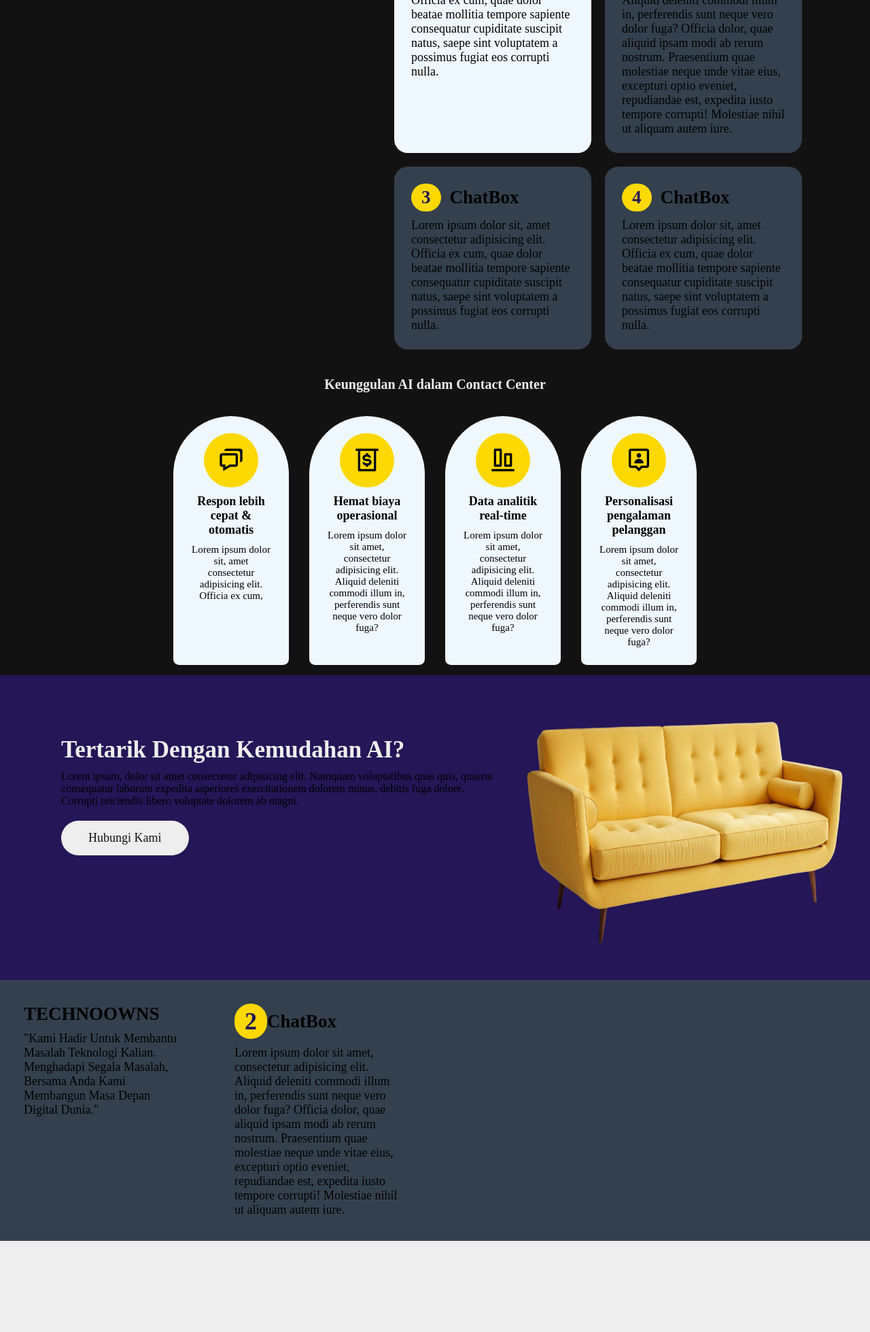
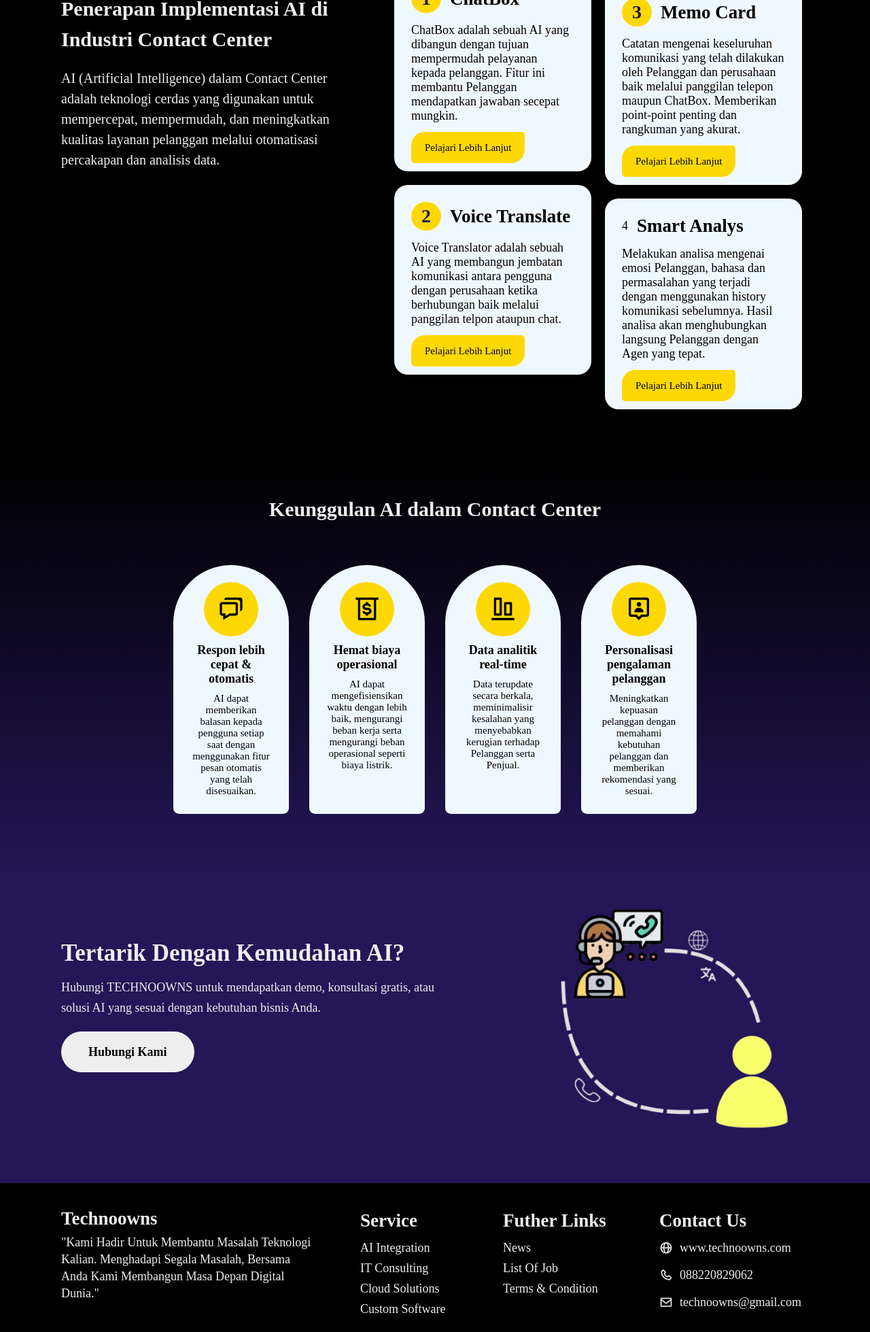
Before and after one commit to Reyzasan/TECHNOOWN_LandingPage, a plain HTML site: page landingspace.html in a window 1280 px wide. Shown: the part 841-2800 px from the top of the page at 68% size. Before the commit the page ends 2666 px from the top, so only its background shows below. Drawn offline with nearby package versions, Linux system fonts and the light colour scheme.

Commit message:
landingpage2

```diff
--- a/landingspace.css
+++ b/landingspace.css
@@ -3,7 +3,7 @@
   --primary: rgb(36, 22, 87);
   --primary2: #e7edf3;
   --add: rgb(253, 216, 3);
-  --text: rgb(19, 18, 18);
+  --text: rgb(0, 0, 0);
   --bases: rgba(199, 199, 198, 0.623);
   --no_color: rgba(255, 255, 255, 0);
 }
@@ -105,7 +105,7 @@ ul li i {
 
 .home .description {
   float: right;
-  margin: 80px 0 80px 0;
+  margin: 70px 0 70px 80px;
 }
 
 .description h1 {
@@ -115,6 +115,12 @@ ul li i {
   width: 40rem;
 }
 
+.description P {
+  color: var(--base);
+  font-size: 18px;
+  margin: 5px 70px 0 0;
+  line-height: 30px;
+}
 .button {
   display: flex;
   margin: 20px 0 0 0;
@@ -137,35 +143,13 @@ ul li i {
 .button .shop a {
   color: var(--text);
   font-size: 18px;
+  font-weight: bold;
 }
 
 .button .explore a {
-  color: var(--primary);
-  font-size: 18px;
-}
-
-.button .shop:hover {
-  padding: 15px 40px;
-  margin: 0 12px 0 0;
-  background-color: var(--add);
-  border-radius: 50px;
-}
-
-.button .explore:hover {
-  padding: 15px 40px;
-  margin: 0 12px 0 0;
-  background-color: var(--base);
-  border-radius: 50px;
-}
-
-.button .shop:hover a {
-  color: var(--primary);
-  font-size: 18px;
-}
-
-.button .explore:hover a {
   color: var(--text);
   font-size: 18px;
+  font-weight: bold;
 }
 
 .aboutai {
@@ -181,19 +165,34 @@ ul li i {
   margin: auto;
 }
 
-.about h3 {
-  text-align: center;
+.header{
+    margin: 8rem 0;
+}
+
+.header h1 {
+  text-align: start;
   color: var(--base);
-  margin: 20px 0;
   width: 100%;
-  font-size: 20px;
+  font-size: 30px;
+  line-height: 45px;
+}
+
+.header p{
+    color: var(--base);
+    margin: 20px 40px 0 0;
+    font-size: 20px;
+    line-height: 30px;
 }
 
 .content {
   display: flex;
   width: 100%;
-  /* justify-content: center; */
   margin: 10px 0;
+}
+
+.Implementasi {
+  margin: 70px 0;
+  display: flex;
 }
 
 .content img {
@@ -201,9 +200,8 @@ ul li i {
   height: 20rem;
 }
 
-.konten1,
 .konten2 {
-  display: flex;
+  margin-top: 20px;
 }
 
 .chatbox,
@@ -211,24 +209,45 @@ ul li i {
 .stock,
 .note {
   width: 240px;
-  margin: 10px;
+  margin: 20px 10px 0 10px;
   background-color: aliceblue;
   padding: 25px;
   font-size: 18px;
   border-radius: 20px;
 }
+.chatbox p,
+.voice p,
+.stock p,
+.note p{
+  margin-top: 15px;
+}
 
-.title {
+.chatboxdetail {
+  margin: 25px 12px 0 0;
+}
+
+.chatboxdetail a {
+  padding: 15px 20px;
+  /* margin: 10px 12px 0 0; */
+  background-color: var(--add);
+  border-radius: 20px 5px 20px 5px;
+  font-size: 15px;
+  margin-top: 90px;
+  color: var(--text);
+}
+
+.title{
   display: flex;
   margin-bottom: 10px;
   align-items: center;
 }
 
-.title h1 {
+.title h3 {
   padding: 5px 15px;
   background-color: var(--add);
   color: var(--primary);
   border-radius: 50px;
+  font-size: 28px;
 }
 
 .title h2 {
@@ -237,23 +256,23 @@ ul li i {
 
 .benefitai {
   width: 100%;
-  background-color: var(--text);
+  background: linear-gradient(to top, var(--primary), var(--text));
   display: flex;
 }
 
 .benerfit {
   width: 1100px;
-  background-color: var(--text);
+  background-color: var(--no_color);
   position: relative;
   margin: auto;
 }
 
-.benerfit h3 {
+.benerfit h1 {
   text-align: center;
   color: var(--base);
-  margin: 20px 0;
+  margin: 50px 0;
   width: 100%;
-  font-size: 20px;
+  font-size: 30px;
   display: block;
 }
 
@@ -261,6 +280,7 @@ ul li i {
   display: flex;
   justify-content: center;
   width: 100%;
+  margin-bottom: 80px;
 }
 
 .konten3 {
@@ -312,15 +332,20 @@ ul li i {
 .promotionai {
   width: 100%;
   background-color: var(--primary);
+  /* background: linear-gradient(to top, rgb(103, 103, 180), var(--primary)); */
   display: flex;
 }
 
 .promotion {
   width: 1100px;
   display: flex;
-  background-color: var(--primary);
+  background-color: var(--no_color);
   position: relative;
   margin: auto;
+}
+
+.promotion h1 {
+  font-size: 30px;
 }
 
 .promotion img {
@@ -356,37 +381,85 @@ ul li i {
 .button .contact a {
   color: var(--text);
   font-size: 18px;
+  font-weight: bold;
 }
 
-.button .contact:hover {
-  padding: 15px 40px;
-  margin: 0 12px 0 0;
-  background-color: var(--add);
-  border-radius: 50px;
+footer {
+  background-color: var(--text);
+  width: 100%;
+  display: flex;
 }
 
-footer{
-    background-color: #34404d;
-    width: 100%;
-    display: flex;
+.konten4 {
+  display: flex;
+  margin: 5px 55px 20px;
 }
 
-.konten4{
-    display: flex;
-}
-
-.company,
-.voice,
-.stock,
-.note {
-  width: 240px;
+.company {
+  width: 370px;
   margin: 10px;
-  background-color: #34404d;
+  background-color: var(--text);
   padding: 25px;
   font-size: 18px;
   border-radius: 20px;
+  line-height: 25px;
+  color: var(--base);
+}
+
+.service {
+  width: 140px;
+  margin: 10px;
+  background-color: var(--text);
+  padding: 25px;
+  font-size: 18px;
+  border-radius: 20px;
+  line-height: 30px;
+  color: var(--base);
+}
+
+.product {
+  width: 160px;
+  margin: 10px;
+  background-color: var(--text);
+  padding: 25px;
+  font-size: 18px;
+  border-radius: 20px;
+  line-height: 30px;
+  color: var(--base);
+}
+
+.contactcompany {
+  width: 220px;
+  margin: 10px;
+  background-color: var(--text);
+  padding: 25px;
+  font-size: 18px;
+  border-radius: 20px;
+  line-height: 30px;
+  color: var(--base);
 }
 
 .konten4 .title h2 {
-    margin: 0;
+  margin: 0;
 }
+
+.web,
+.phone,
+.email {
+  display: block;
+  display: flex;
+  align-items: center;
+  margin-top: 10px;
+}
+.web a,
+.phone a,
+.email a {
+  text-decoration: none;
+  color: var(--base);
+  margin-left: 10px;
+}
+.web i,
+.phone i,
+.email i {
+  font-size: 20px;
+}
--- a/landingspace.html
+++ b/landingspace.html
@@ -13,7 +13,7 @@
   <body>
     <nav>
       <div class="wrapper">
-        <div class="logo">TECHNOOWNS</div>
+        <div class="logo">Technoowns</div>
         <div class="link">
           <ul>
             <li id="Home"><a href="#home">Home</a></li>
@@ -31,13 +31,16 @@
     </nav>
     <div class="wrappers">
       <section id="home" class="home">
-        <img src="sofa.png" alt="furniture" />
+        <img src="desain1.png" alt="furniture" />
         <div class="description">
           <h1>AI DAN IMPLEMENTASI AI DI INDUSTRI CONTACT CENTER</h1>
-          <!-- <p>Lorem ipsum, dolor sit amet consectetur adipisicing elit. Numquam voluptatibus quas quis, quaerat consequatur laborum expedita asperiores exercitationem dolorem minus, debitis fuga dolore. Corrupti reiciendis libero voluptate dolorem ab magni.</p> -->
+          <p>
+            Temukan Kemudahan Dunia Masa Depan Bersama AI. Solusi Cepat dan
+            Tepat Untuk Permasalahan Digital.
+          </p>
           <div class="button">
-            <p class="shop"><a href="">Shop Now</a></p>
-            <p class="explore"><a href="">Explore</a></p>
+            <p class="explore"><a href="">Masuk</a></p>
+            <p class="shop"><a href="">Jelajahi Lebih Lanjut</a></p>
           </div>
         </div>
       </section>
@@ -45,60 +48,76 @@
     <div class="aboutai">
       <section id="about" class="about">
         <div class="content">
-          <h3>Penerapan Implementasi AI di Industri Contact Center</h3>
+          <div class="header">
+            <h1>Penerapan Implementasi AI di Industri Contact Center</h1>
+            <p>
+              AI (Artificial Intelligence) dalam Contact Center adalah teknologi
+              cerdas yang digunakan untuk mempercepat, mempermudah, dan
+              meningkatkan kualitas layanan pelanggan melalui otomatisasi
+              percakapan dan analisis data.
+            </p>
+          </div>
           <div class="Implementasi">
             <div class="konten1">
               <div class="chatbox">
                 <div class="title">
-                  <h1>1</h1>
+                  <h3>1</h3>
                   <h2>ChatBox</h2>
                 </div>
                 <p>
-                  Lorem ipsum dolor sit, amet consectetur adipisicing elit.
-                  Officia ex cum, quae dolor beatae mollitia tempore sapiente
-                  consequatur cupiditate suscipit natus, saepe sint voluptatem a
-                  possimus fugiat eos corrupti nulla.
+                  ChatBox adalah sebuah AI yang dibangun dengan tujuan
+                  mempermudah pelayanan kepada pelanggan. Fitur ini membantu
+                  Pelanggan mendapatkan jawaban secepat mungkin.
                 </p>
+                <div class="chatboxdetail">
+                  <a href="" id="">Pelajari Lebih Lanjut</a>
+                </div>
               </div>
               <div class="voice">
                 <div class="title">
-                  <h1>2</h1>
-                  <h2>ChatBox</h2>
+                  <h3>2</h3>
+                  <h2>Voice Translate</h2>
                 </div>
                 <p>
-                  Lorem ipsum dolor sit amet, consectetur adipisicing elit.
-                  Aliquid deleniti commodi illum in, perferendis sunt neque vero
-                  dolor fuga? Officia dolor, quae aliquid ipsam modi ab rerum
-                  nostrum. Praesentium quae molestiae neque unde vitae eius,
-                  excepturi optio eveniet, repudiandae est, expedita iusto
-                  tempore corrupti! Molestiae nihil ut aliquam autem iure.
+                  Voice Translator adalah sebuah AI yang membangun jembatan
+                  komunikasi antara pengguna dengan perusahaan ketika
+                  berhubungan baik melalui panggilan telpon ataupun chat.
                 </p>
+                <div class="chatboxdetail">
+                  <a href="" id="">Pelajari Lebih Lanjut</a>
+                </div>
               </div>
             </div>
             <div class="konten2">
               <div class="stock">
                 <div class="title">
-                  <h1>3</h1>
-                  <h2>ChatBox</h2>
+                  <h3>3</h3>
+                  <h2>Memo Card</h2>
                 </div>
                 <p>
-                  Lorem ipsum dolor sit, amet consectetur adipisicing elit.
-                  Officia ex cum, quae dolor beatae mollitia tempore sapiente
-                  consequatur cupiditate suscipit natus, saepe sint voluptatem a
-                  possimus fugiat eos corrupti nulla.
+                  Catatan mengenai keseluruhan komunikasi yang telah dilakukan
+                  oleh Pelanggan dan perusahaan baik melalui panggilan telepon
+                  maupun ChatBox. Memberikan point-point penting dan rangkuman
+                  yang akurat.
                 </p>
+                <div class="chatboxdetail">
+                  <a href="" id="">Pelajari Lebih Lanjut</a>
+                </div>
               </div>
               <div class="note">
                 <div class="title">
-                  <h1>4</h1>
-                  <h2>ChatBox</h2>
+                  <h>4</h>
+                  <h2>Smart Analys</h2>
                 </div>
                 <p>
-                  Lorem ipsum dolor sit, amet consectetur adipisicing elit.
-                  Officia ex cum, quae dolor beatae mollitia tempore sapiente
-                  consequatur cupiditate suscipit natus, saepe sint voluptatem a
-                  possimus fugiat eos corrupti nulla.
+                  Melakukan analisa mengenai emosi Pelanggan, bahasa dan
+                  permasalahan yang terjadi dengan menggunakan history
+                  komunikasi sebelumnya. Hasil analisa akan menghubungkan
+                  langsung Pelanggan dengan Agen yang tepat.
                 </p>
+                <div class="chatboxdetail">
+                  <a href="" id="">Pelajari Lebih Lanjut</a>
+                </div>
               </div>
             </div>
           </div>
@@ -107,7 +126,7 @@
     </div>
     <div class="benefitai">
       <section id="benerfit" class="benerfit">
-        <h3>Keunggulan AI dalam Contact Center</h3>
+        <h1>Keunggulan AI dalam Contact Center</h1>
         <div class="keuntungan">
           <div class="konten3">
             <div class="respon">
@@ -116,8 +135,8 @@
                 <h4>Respon lebih cepat & otomatis</h4>
               </div>
               <p>
-                Lorem ipsum dolor sit, amet consectetur adipisicing elit.
-                Officia ex cum,
+                AI dapat memberikan balasan kepada pengguna setiap saat dengan
+                menggunakan fitur pesan otomatis yang telah disesuaikan.
               </p>
             </div>
             <div class="biaya">
@@ -126,9 +145,9 @@
                 <h4>Hemat biaya operasional</h4>
               </div>
               <p>
-                Lorem ipsum dolor sit amet, consectetur adipisicing elit.
-                Aliquid deleniti commodi illum in, perferendis sunt neque vero
-                dolor fuga?
+                AI dapat mengefisiensikan waktu dengan lebih baik, mengurangi
+                beban kerja serta mengurangi beban operasional seperti biaya
+                listrik.
               </p>
             </div>
             <div class="data">
@@ -137,9 +156,8 @@
                 <h4>Data analitik real-time</h4>
               </div>
               <p>
-                Lorem ipsum dolor sit amet, consectetur adipisicing elit.
-                Aliquid deleniti commodi illum in, perferendis sunt neque vero
-                dolor fuga?
+                Data terupdate secara berkala, meminimalisir kesalahan yang
+                menyebabkan kerugian terhadap Pelanggan serta Penjual.
               </p>
             </div>
             <div class="pengalaman">
@@ -148,9 +166,8 @@
                 <h4>Personalisasi pengalaman pelanggan</h4>
               </div>
               <p>
-                Lorem ipsum dolor sit amet, consectetur adipisicing elit.
-                Aliquid deleniti commodi illum in, perferendis sunt neque vero
-                dolor fuga?
+                Meningkatkan kepuasan pelanggan dengan memahami kebutuhan
+                pelanggan dan memberikan rekomendasi yang sesuai.
               </p>
             </div>
           </div>
@@ -162,41 +179,61 @@
         <div class="description">
           <h1>Tertarik Dengan Kemudahan AI?</h1>
           <p>
-            Lorem ipsum, dolor sit amet consectetur adipisicing elit. Numquam
-            voluptatibus quas quis, quaerat consequatur laborum expedita
-            asperiores exercitationem dolorem minus, debitis fuga dolore.
-            Corrupti reiciendis libero voluptate dolorem ab magni.
+            Hubungi TECHNOOWNS untuk mendapatkan demo, konsultasi gratis, atau
+            solusi AI yang sesuai dengan kebutuhan bisnis Anda.
           </p>
           <div class="button">
             <p class="contact"><a href="">Hubungi Kami</a></p>
           </div>
         </div>
-        <img src="sofa.png" alt="furniture" />
+        <img src="desain2.png" alt="furniture" />
       </section>
     </div>
     <footer>
       <div class="konten4">
         <div class="company">
           <div class="title">
-            <h2>TECHNOOWNS</h2>
+            <h2>Technoowns</h2>
           </div>
           <p>
-           "Kami Hadir Untuk Membantu Masalah Teknologi Kalian. Menghadapi Segala Masalah, Bersama Anda Kami Membangun Masa Depan Digital Dunia."
+            "Kami Hadir Untuk Membantu Masalah Teknologi Kalian. Menghadapi
+            Segala Masalah, Bersama Anda Kami Membangun Masa Depan Digital
+            Dunia."
           </p>
         </div>
-        <div class="voice">
+        <div class="service">
           <div class="title">
-            <h1>2</h1>
-            <h2>ChatBox</h2>
+            <h2>Service</h2>
           </div>
-          <p>
-            Lorem ipsum dolor sit amet, consectetur adipisicing elit. Aliquid
-            deleniti commodi illum in, perferendis sunt neque vero dolor fuga?
-            Officia dolor, quae aliquid ipsam modi ab rerum nostrum. Praesentium
-            quae molestiae neque unde vitae eius, excepturi optio eveniet,
-            repudiandae est, expedita iusto tempore corrupti! Molestiae nihil ut
-            aliquam autem iure.
-          </p>
+          <p>AI Integration</p>
+          <p>IT Consulting</p>
+          <p>Cloud Solutions</p>
+          <p>Custom Software</p>
+        </div>
+        <div class="product">
+          <div class="title">
+            <h2>Futher Links</h2>
+          </div>
+          <p>News</p>
+          <p>List Of Job</p>
+          <p>Terms & Condition</p>
+        </div>
+        <div class="contactcompany">
+          <div class="title">
+            <h2>Contact Us</h2>
+          </div>
+          <div class="web">
+            <i class="bx bx-globe"></i>
+            <a href="">www.technoowns.com</a>
+          </div>
+          <div class="phone">
+            <i class="bx bx-phone"></i>
+            <a href="">088220829062</a>
+          </div>
+          <div class="email">
+            <i class="bx bx-envelope"></i>
+            <a href="">technoowns@gmail.com</a>
+          </div>
         </div>
       </div>
     </footer>
```
Also changed, not shown: desain1.png (added), desain2.png (added), sofa.png (deleted).
